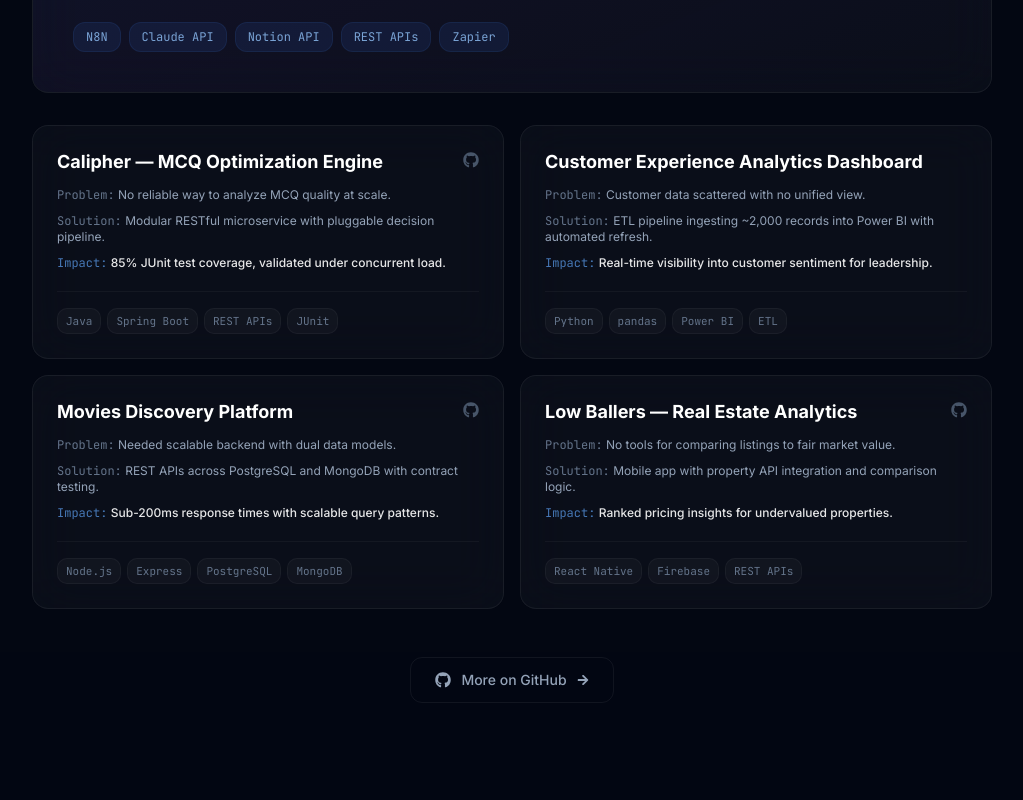
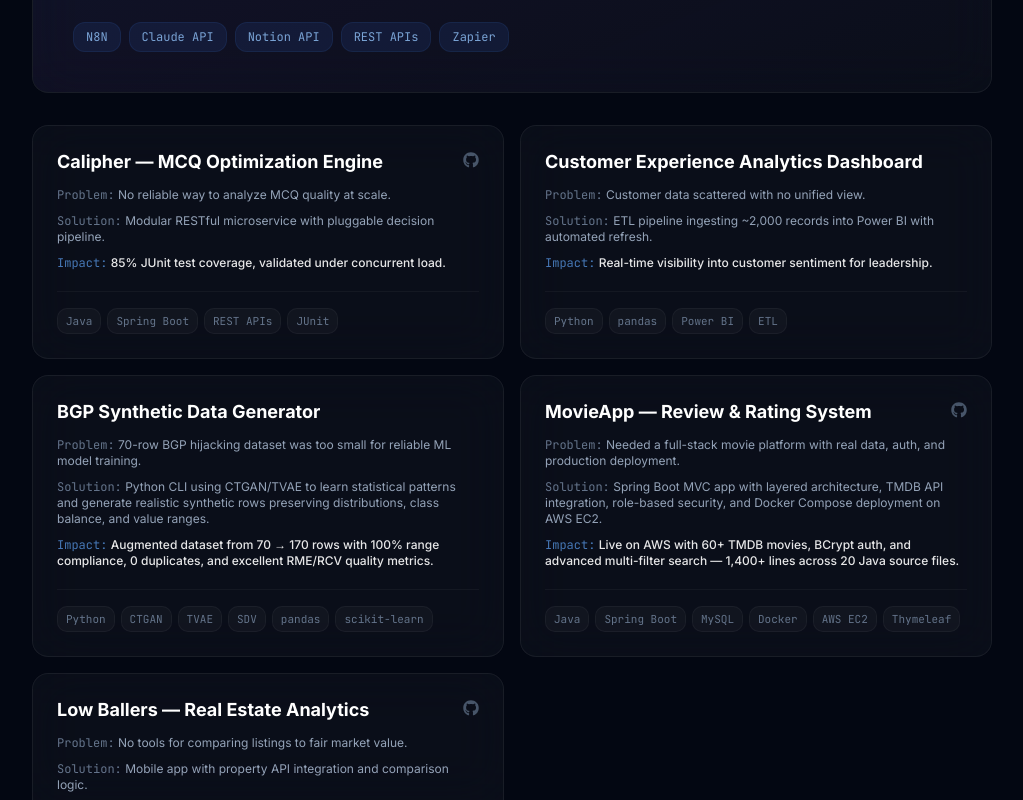
Before and after one commit to Panthkakadia/Portfolio, a Next.js app in the folder my-app/: page / in a window 1280 px wide. Shown: the part 3159-3959 px from the top of the page, without its empty margins (128-1151 px from the left). Built offline with nearby package versions, Linux system fonts and the light colour scheme.

Commit message:
Added two projects

```diff
--- a/my-app/components/sections/About.tsx
+++ b/my-app/components/sections/About.tsx
@@ -6,7 +6,7 @@ import { useInView } from 'react-intersection-observer'
 const techStack = [
   'React', 'TypeScript', 'Python', 'Java', 'N8N', 'Claude API',
   'Node.js', 'Spring Boot', 'PostgreSQL', 'MongoDB', 'Power BI',
-  'REST APIs', 'LangChain', 'Firebase', 'pandas', 'Git',
+  'REST APIs', 'Docker', 'AWS', 'LangChain', 'pandas', 'scikit-learn', 'Git',
 ]
 
 const highlights = [
--- a/my-app/components/sections/Experience.tsx
+++ b/my-app/components/sections/Experience.tsx
@@ -141,6 +141,7 @@ export default function Experience() {
               </p>
             </motion.div>
 
+
             <motion.div
               initial={{ opacity: 0, y: 20 }}
               animate={inView ? { opacity: 1, y: 0 } : {}}
--- a/my-app/components/sections/Projects.tsx
+++ b/my-app/components/sections/Projects.tsx
@@ -37,14 +37,24 @@ const projects = [
     gradient: 'from-emerald-600/15 to-transparent',
   },
   {
-    title: 'Movies Discovery Platform',
+    title: 'BGP Synthetic Data Generator',
     featured: false,
-    problem: 'Needed scalable backend with dual data models.',
-    solution: 'REST APIs across PostgreSQL and MongoDB with contract testing.',
-    impact: 'Sub-200ms response times with scalable query patterns.',
-    tech: ['Node.js', 'Express', 'PostgreSQL', 'MongoDB'],
-    github: 'https://github.com/panthkakadia/movies-app',
-    gradient: 'from-amber-600/15 to-transparent',
+    problem: '70-row BGP hijacking dataset was too small for reliable ML model training.',
+    solution: 'Python CLI using CTGAN/TVAE to learn statistical patterns and generate realistic synthetic rows preserving distributions, class balance, and value ranges.',
+    impact: 'Augmented dataset from 70 → 170 rows with 100% range compliance, 0 duplicates, and excellent RME/RCV quality metrics.',
+    tech: ['Python', 'CTGAN', 'TVAE', 'SDV', 'pandas', 'scikit-learn'],
+    github: '',
+    gradient: 'from-violet-600/15 to-transparent',
+  },
+  {
+    title: 'MovieApp — Review & Rating System',
+    featured: false,
+    problem: 'Needed a full-stack movie platform with real data, auth, and production deployment.',
+    solution: 'Spring Boot MVC app with layered architecture, TMDB API integration, role-based security, and Docker Compose deployment on AWS EC2.',
+    impact: 'Live on AWS with 60+ TMDB movies, BCrypt auth, and advanced multi-filter search — 1,400+ lines across 20 Java source files.',
+    tech: ['Java', 'Spring Boot', 'MySQL', 'Docker', 'AWS EC2', 'Thymeleaf'],
+    github: 'https://github.com/Panthkakadia/movie-app-review-and-rating-system-09759',
+    gradient: 'from-orange-600/15 to-transparent',
   },
   {
     title: 'Low Ballers — Real Estate Analytics',
--- a/my-app/components/sections/Skills.tsx
+++ b/my-app/components/sections/Skills.tsx
@@ -33,7 +33,7 @@ const bentoItems = [
   },
   {
     category: 'Data & Databases',
-    skills: ['pandas', 'ETL Pipelines', 'Power BI', 'PostgreSQL', 'MongoDB', 'MySQL', 'SQL Server'],
+    skills: ['pandas', 'scikit-learn', 'ETL Pipelines', 'Power BI', 'PostgreSQL', 'MongoDB', 'MySQL', 'SQL Server'],
     accent: 'from-emerald-500/20 to-emerald-600/5',
     accentBorder: 'group-hover:border-emerald-500/20',
     tagColor: 'bg-emerald-500/10 text-emerald-300 border-emerald-500/10',
@@ -42,7 +42,7 @@ const bentoItems = [
   },
   {
     category: 'Tools & Workflow',
-    skills: ['Git', 'Maven', 'Jira', 'Linux CLI', 'Agile/Scrum', 'JUnit', 'JSON/XML'],
+    skills: ['Git', 'Docker', 'AWS EC2', 'Maven', 'Jira', 'Linux CLI', 'Agile/Scrum', 'JUnit'],
     accent: 'from-amber-500/20 to-amber-600/5',
     accentBorder: 'group-hover:border-amber-500/20',
     tagColor: 'bg-amber-500/10 text-amber-300 border-amber-500/10',
```
